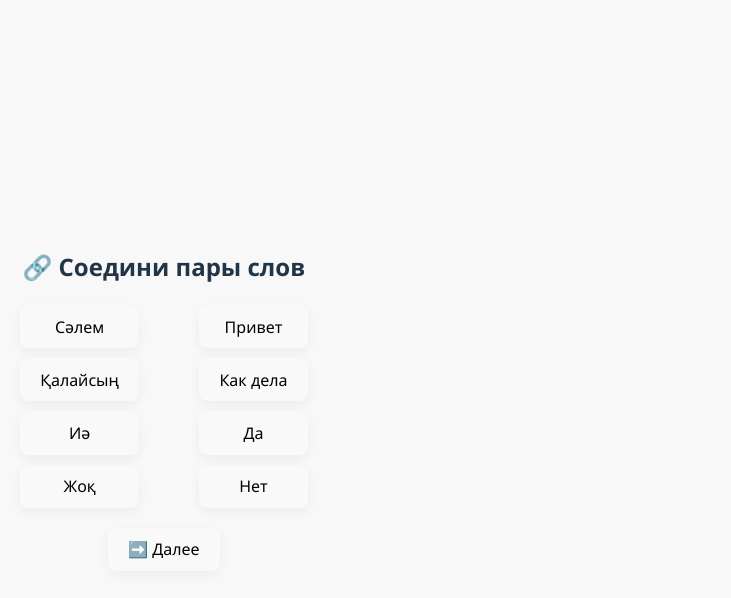
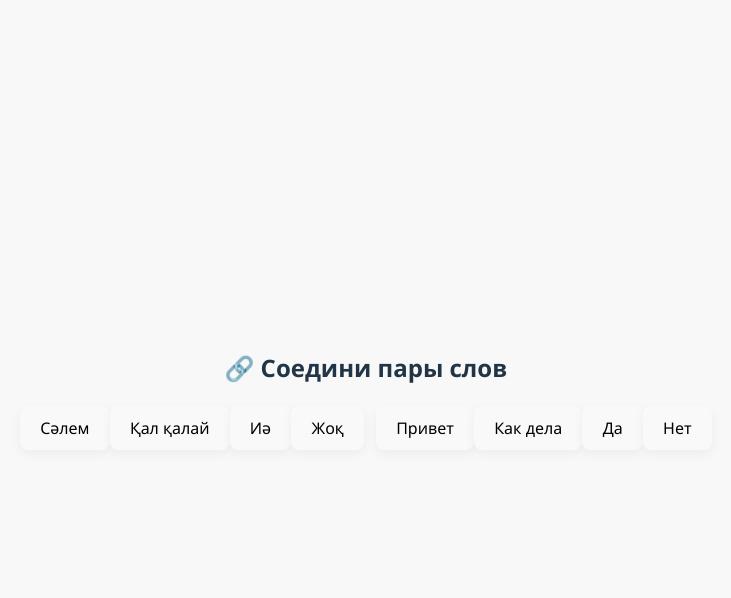
Before and after one commit to Ameer0006/kazbot-web, a React (Vite) app: page / in a window 1280 px wide. Both pictures are taken after a click on the button "📚 Начать обучение". Shown: the top 598 px of the page, without its empty margins (0-731 px from the left). Built offline with nearby package versions, Linux system fonts and the light colour scheme.

Commit message:
Update App.tsx

```diff
--- a/src/App.tsx
+++ b/src/App.tsx
@@ -1,17 +1,22 @@
 import { useState } from "react";
 import "./App.css";
-import avatar from "./assets/Молодой человек в традиционном головном уборе.png";
+import avatar from "./assets/avatar.png";
 
 function App() {
-  const [screen, setScreen] = useState<"home" | "match" | "cards" | "sentence">("home");
-  const [selectedPair, setSelectedPair] = useState<string[]>([]);
-  const [selectedAnswer, setSelectedAnswer] = useState<string | null>(null);
-  const [isCorrect, setIsCorrect] = useState<boolean | null>(null);
+  const [screen, setScreen] = useState<"home" | "pairs" | "cards" | "sentence">("home");
+
+  const [selectedKaz, setSelectedKaz] = useState<string | null>(null);
+  const [selectedRus, setSelectedRus] = useState<string | null>(null);
+  const [pairResult, setPairResult] = useState<string | null>(null);
+
+  const [showResult, setShowResult] = useState(false);
+  const [isCorrect, setIsCorrect] = useState(false);
+
   const [sentenceAnswer, setSentenceAnswer] = useState<string[]>([]);
 
   const wordPairs = [
     { kaz: "Сәлем", rus: "Привет" },
-    { kaz: "Қалайсың", rus: "Как дела" },
+    { kaz: "Қал қалай", rus: "Как дела" },
     { kaz: "Иә", rus: "Да" },
     { kaz: "Жоқ", rus: "Нет" },
   ];
@@ -19,24 +24,35 @@ function App() {
   const quizWord = "Сәлем";
   const options = ["Пока", "Привет", "Здравствуйте"];
 
-  const sentenceRu = "Я иду в школу";
-  const correctKaz = ["Мен", "мектепке", "барамын"];
-  const shuffledKaz = ["барамын", "Мен", "мектепке"];
+  const sentenceKaz = "Мен мектепке барамын";
+  const sentenceWords = ["Я", "в", "школу", "иду"];
+  const correctSentence = ["Я", "иду", "в", "школу"];
 
   const handleAnswer = (option: string) => {
-    setSelectedAnswer(option);
-    setIsCorrect(option === "Привет");
+    const correct = option === "Привет";
+    setIsCorrect(correct);
+    setShowResult(true);
   };
 
-  const handleSentenceClick = (word: string) => {
+  const handleSentenceSelect = (word: string) => {
     setSentenceAnswer((prev) => [...prev, word]);
   };
 
-  const resetAll = () => {
-    setSelectedPair([]);
-    setSelectedAnswer(null);
-    setIsCorrect(null);
+  const resetSentence = () => {
     setSentenceAnswer([]);
+  };
+
+  const handlePairClick = () => {
+    if (selectedKaz && selectedRus) {
+      const match = wordPairs.find(p => p.kaz === selectedKaz && p.rus === selectedRus);
+      if (match) {
+        setPairResult(`✅ ${selectedKaz} = ${selectedRus}`);
+      } else {
+        setPairResult(`❌ Неправильно. Попробуй снова`);
+      }
+      setSelectedKaz(null);
+      setSelectedRus(null);
+    }
   };
 
   return (
@@ -47,85 +63,116 @@ function App() {
           <h1>KazBot</h1>
           <p className="description">Твой помощник в изучении казахского языка kz</p>
           <div className="buttons">
-            <button onClick={() => setScreen("match")}>📚 Начать обучение</button>
-            <button onClick={() => alert("💬 Повторение слов — скоро!")}>💬 Повторение</button>
-            <button onClick={() => alert("🎮 Игровой режим — в разработке")}>🎮 Игровой режим</button>
+            <button onClick={() => setScreen("pairs")}>📚 Начать обучение</button>
+            <button onClick={() => alert("🧠 Повторение скоро будет!")}>🧠 Повторение</button>
+            <button onClick={() => alert("🎮 Игровой режим в разработке")}>🎮 Игровой режим</button>
           </div>
           <footer>@kzKazakhbot</footer>
         </>
       )}
 
-      {screen === "match" && (
-        <>
+      {screen === "pairs" && (
+        <div>
           <h2>🔗 Соедини пары слов</h2>
-          <div className="columns">
+          <div className="buttons">
             <div>
-              {wordPairs.map((pair) => (
-                <button key={pair.kaz} onClick={() => setSelectedPair([pair.kaz, selectedPair[1]])}>
-                  {pair.kaz}
-                </button>
+              {wordPairs.map(({ kaz }) => (
+                <button key={kaz} onClick={() => setSelectedKaz(kaz)}>{kaz}</button>
               ))}
             </div>
             <div>
-              {wordPairs.map((pair) => (
-                <button key={pair.rus} onClick={() => setSelectedPair([selectedPair[0], pair.rus])}>
-                  {pair.rus}
-                </button>
+              {wordPairs.map(({ rus }) => (
+                <button key={rus} onClick={() => setSelectedRus(rus)}>{rus}</button>
               ))}
             </div>
           </div>
-          {selectedPair[0] && selectedPair[1] && (
-            <p>
-              Вы выбрали: <strong>{selectedPair[0]}</strong> = <strong>{selectedPair[1]}</strong>
-            </p>
+          {selectedKaz && selectedRus && (
+            <div style={{ marginTop: "10px" }}>
+              <p>Вы выбрали: <strong>{selectedKaz} = {selectedRus}</strong></p>
+              <button onClick={handlePairClick}>✅ Проверить</button>
+            </div>
           )}
-          <button onClick={() => { resetAll(); setScreen("cards"); }}>➡️ Далее</button>
-        </>
+          {pairResult && (
+            <div style={{ marginTop: "10px" }}>
+              <p>{pairResult}</p>
+              {pairResult.startsWith("✅") && <button onClick={() => setScreen("cards")}>➡️ Далее</button>}
+            </div>
+          )}
+        </div>
       )}
 
       {screen === "cards" && (
-        <>
-          <h2>🧠 Выбери правильный перевод</h2>
-          <p><strong>{quizWord}</strong> = ?</p>
+        <div>
+          <h2>📘 Выбери перевод слова</h2>
+          <p><strong>{quizWord}</strong></p>
           <div className="buttons">
             {options.map((option) => (
               <button
                 key={option}
+                onClick={() => handleAnswer(option)}
                 style={{
-                  backgroundColor:
-                    selectedAnswer === option ? (isCorrect ? "#b3f1b3" : "#f9b3b3") : "white",
+                  backgroundColor: showResult
+                    ? option === "Привет"
+                      ? "lightgreen"
+                      : isCorrect
+                      ? ""
+                      : "salmon"
+                    : "",
                 }}
-                onClick={() => handleAnswer(option)}
               >
                 {option}
               </button>
             ))}
           </div>
-          <button onClick={() => { resetAll(); setScreen("sentence"); }}>➡️ Далее</button>
-        </>
+          {showResult && (
+            <div style={{ marginTop: "10px" }}>
+              {isCorrect ? (
+                <>
+                  <p style={{ color: "green" }}>✅ Верно!</p>
+                  <button onClick={() => { setScreen("sentence"); setShowResult(false); }}>➡️ Далее</button>
+                </>
+              ) : (
+                <p style={{ color: "red" }}>❌ Неверно</p>
+              )}
+            </div>
+          )}
+        </div>
       )}
 
       {screen === "sentence" && (
-        <>
-          <h2>🧩 Собери перевод предложения</h2>
-          <p>Предложение на русском: <strong>{sentenceRu}</strong></p>
+        <div>
+          <h2>📌 Составь предложение</h2>
+          <p><strong>{sentenceKaz}</strong></p>
           <div className="buttons">
-            {shuffledKaz.map((word) => (
+            {sentenceWords.map((word) => (
               <button
                 key={word}
+                onClick={() => handleSentenceSelect(word)}
                 disabled={sentenceAnswer.includes(word)}
-                onClick={() => handleSentenceClick(word)}
               >
                 {word}
               </button>
             ))}
           </div>
-          <p>Ты выбрал: {sentenceAnswer.join(" ")}</p>
-          {sentenceAnswer.join(" ") === correctKaz.join(" ") && (
-            <p style={{ color: "green" }}>✅ Верно!</p>
+          <div style={{ marginTop: "10px" }}>
+            <p><strong>Ваш ответ:</strong> {sentenceAnswer.join(" ")}</p>
+          </div>
+          {sentenceAnswer.length === correctSentence.length && (
+            <div>
+              {sentenceAnswer.join(" ") === correctSentence.join(" ") ? (
+                <>
+                  <p style={{ color: "green" }}>✅ Молодец! Всё правильно.</p>
+                  <button onClick={() => setScreen("home")}>🏠 В меню</button>
+                </>
+              ) : (
+                <>
+                  <p style={{ color: "red" }}>❌ Ошибка! Попробуй снова.</p>
+                  <button onClick={resetSentence}>🔁 Повторить</button>
+                </>
+              )}
+            </div>
           )}
-          <button onClick={() => { setScreen("home"); resetAll(); }}>🏠 На главную</button>
-        </>
+        </div>
       )}
     </div>
   );
```
